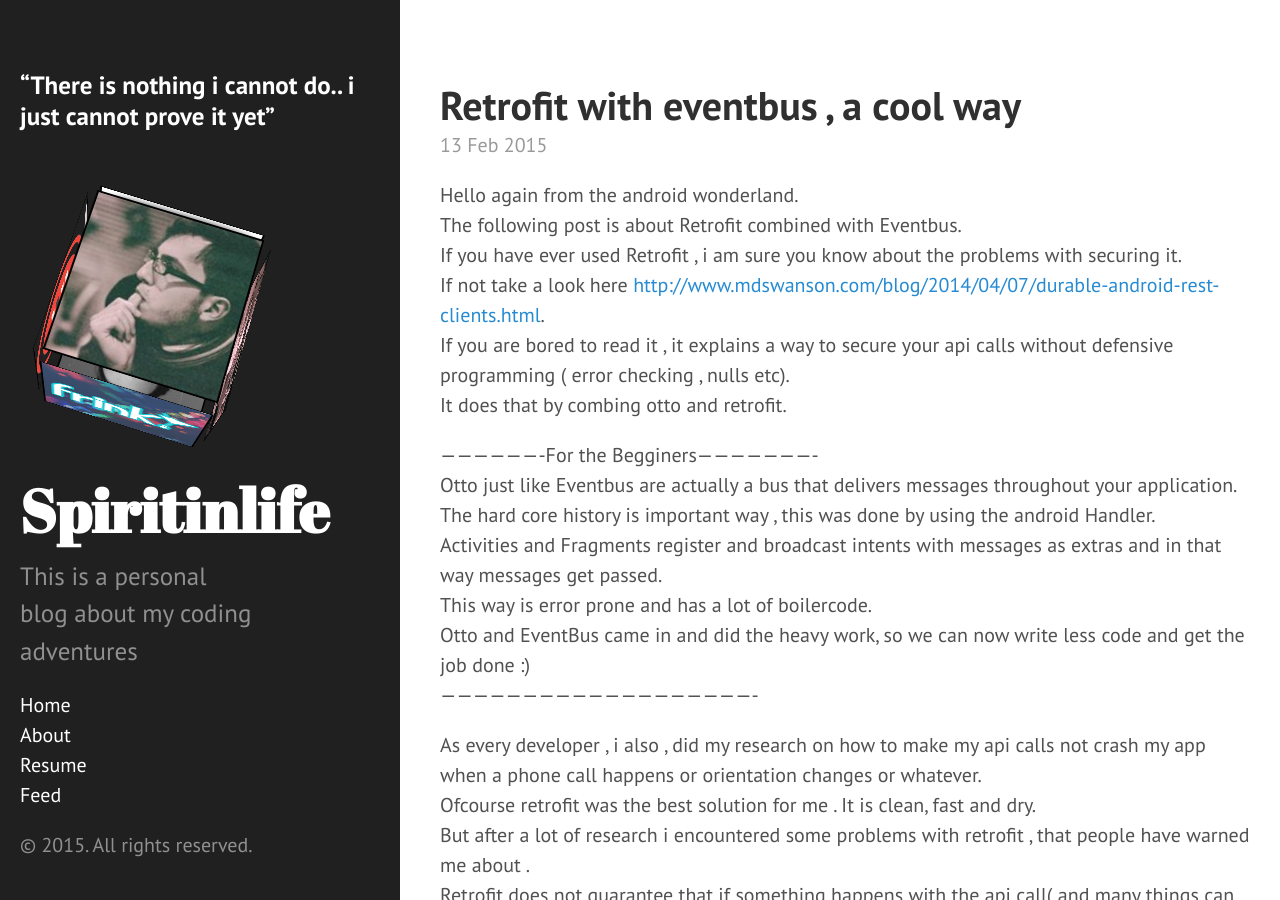
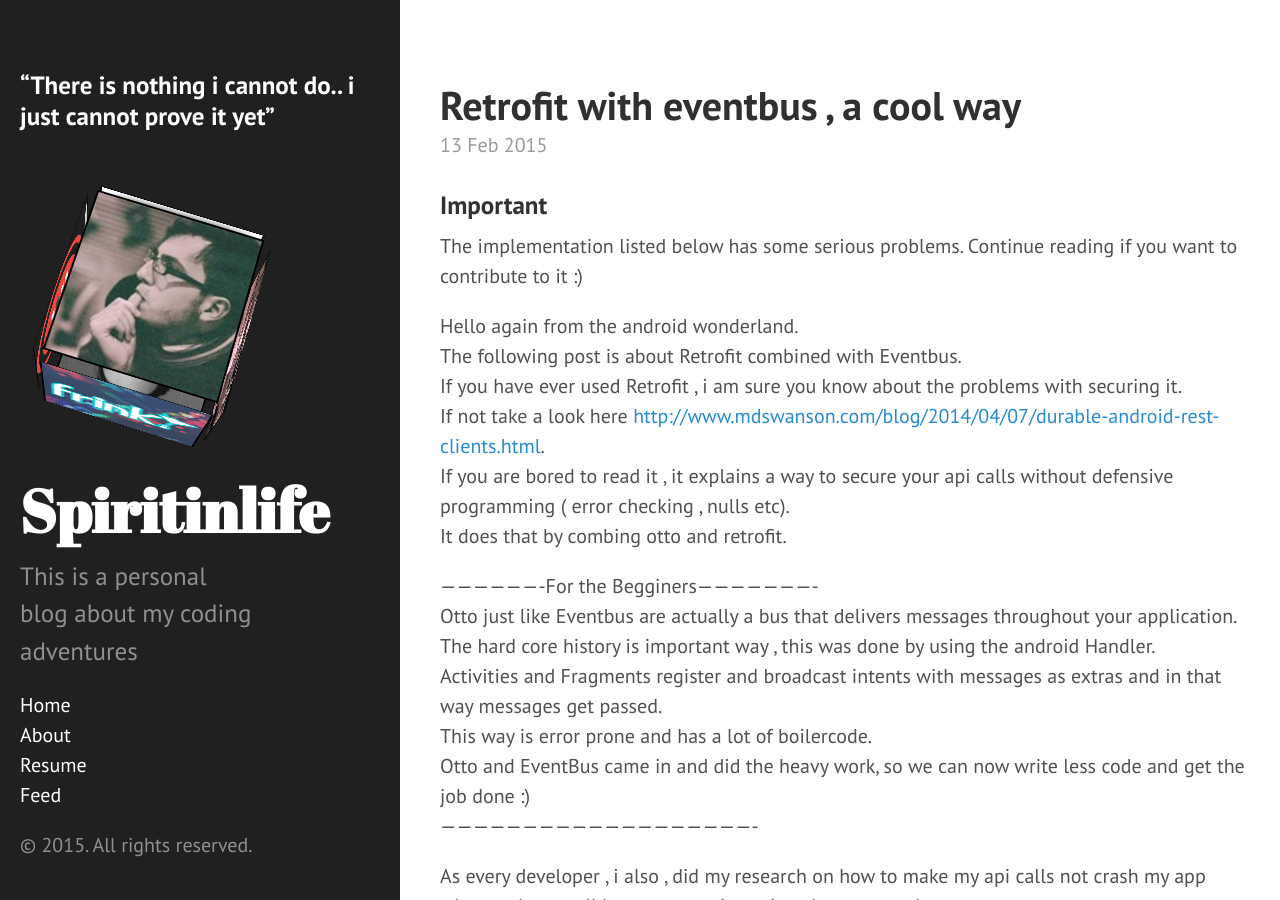
Before and after one commit to spiritinlife/spiritinlife.github.io, a Jekyll site: the page built from _posts/2015-02-13-retrofit-eventbus-cool.markdown, in a window 1280 px wide and 900 px high. Built offline with Jekyll 4.4.1, drawn with Linux system fonts in a browser that asks for light colours; Markdown is read by kramdown in place of the engine named in the settings; comment, search, counter and statistics services are not loaded.

Commit message:
Update 2015-02-13-retrofit-eventbus-cool.markdown

```diff
--- a/_posts/2015-02-13-retrofit-eventbus-cool.markdown
+++ b/_posts/2015-02-13-retrofit-eventbus-cool.markdown
@@ -5,7 +5,8 @@ date:   2015-02-13 6:40:00
 categories: Android,Retrofit,Eventbus
 ---
 
-
+### Important
+The implementation listed below has some serious problems. Continue reading if you want to contribute to it :)
 
 Hello again from the android wonderland.<br>
 The following post is about Retrofit combined with Eventbus.<br>
```
